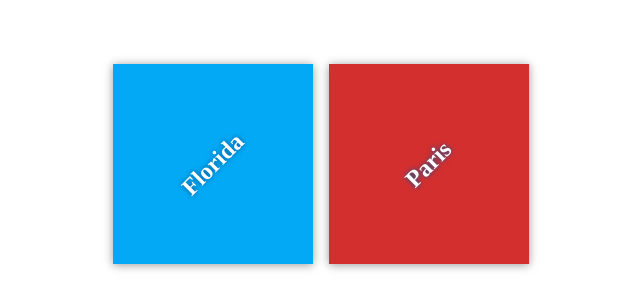
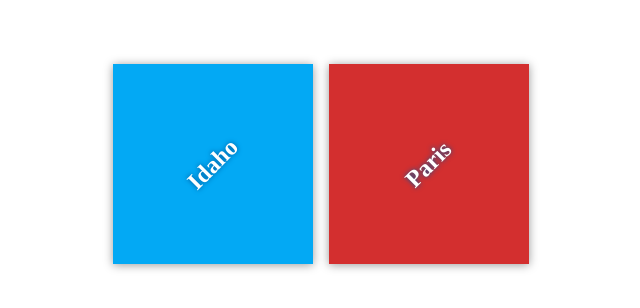
Before and after one commit to Redouane64/my-travel-plans, a plain HTML site: page Index.html in a window 1280 px wide. Shown: the part 236-544 px from the top of the page, 319-959 px from the left. Drawn offline with Linux system fonts and the light colour scheme.

Commit message:
Change destination from FL to Idaho.

```diff
--- a/Index.html
+++ b/Index.html
@@ -11,7 +11,7 @@
     <div class="container">
         <div class="destination-container">
             <div class="destination" id="florida">
-                <h2>Florida</h2>
+                <h2>Idaho</h2>
             </div>
 
             <div class="destination" id="paris">
```
